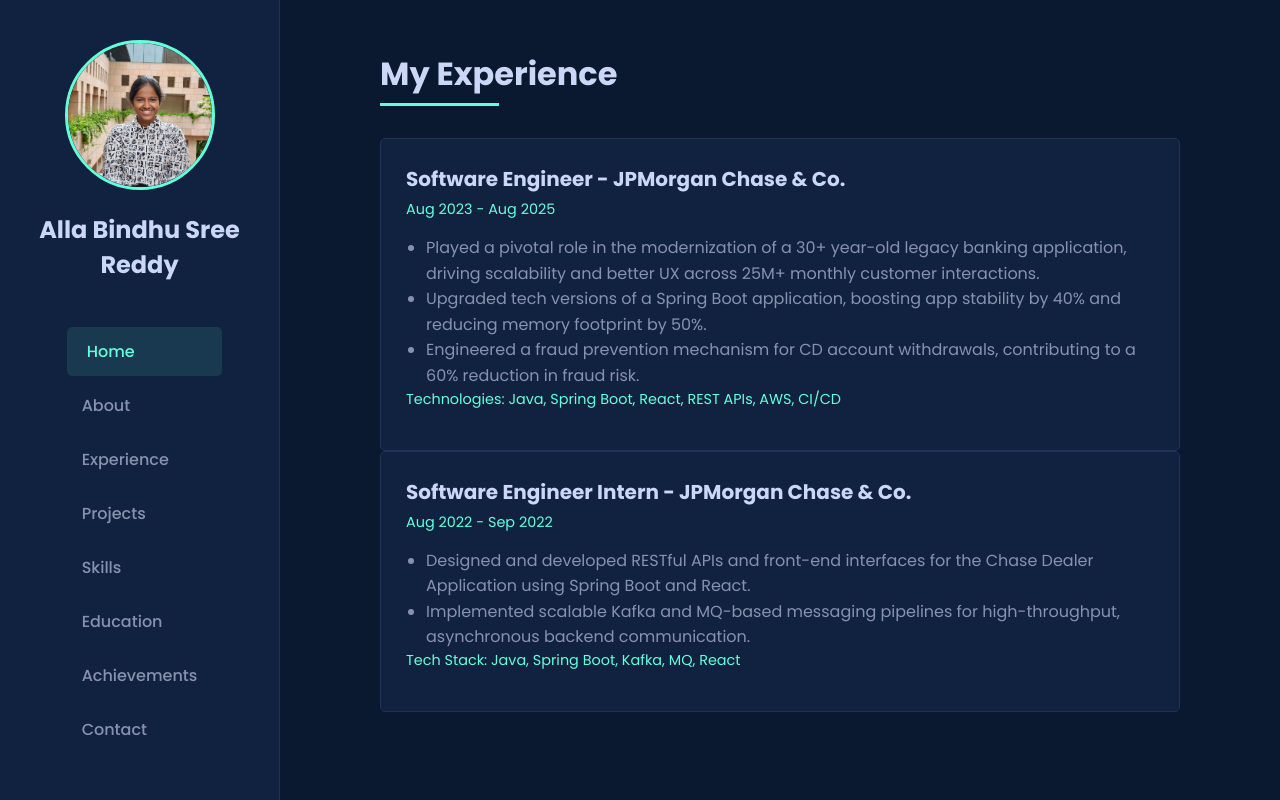
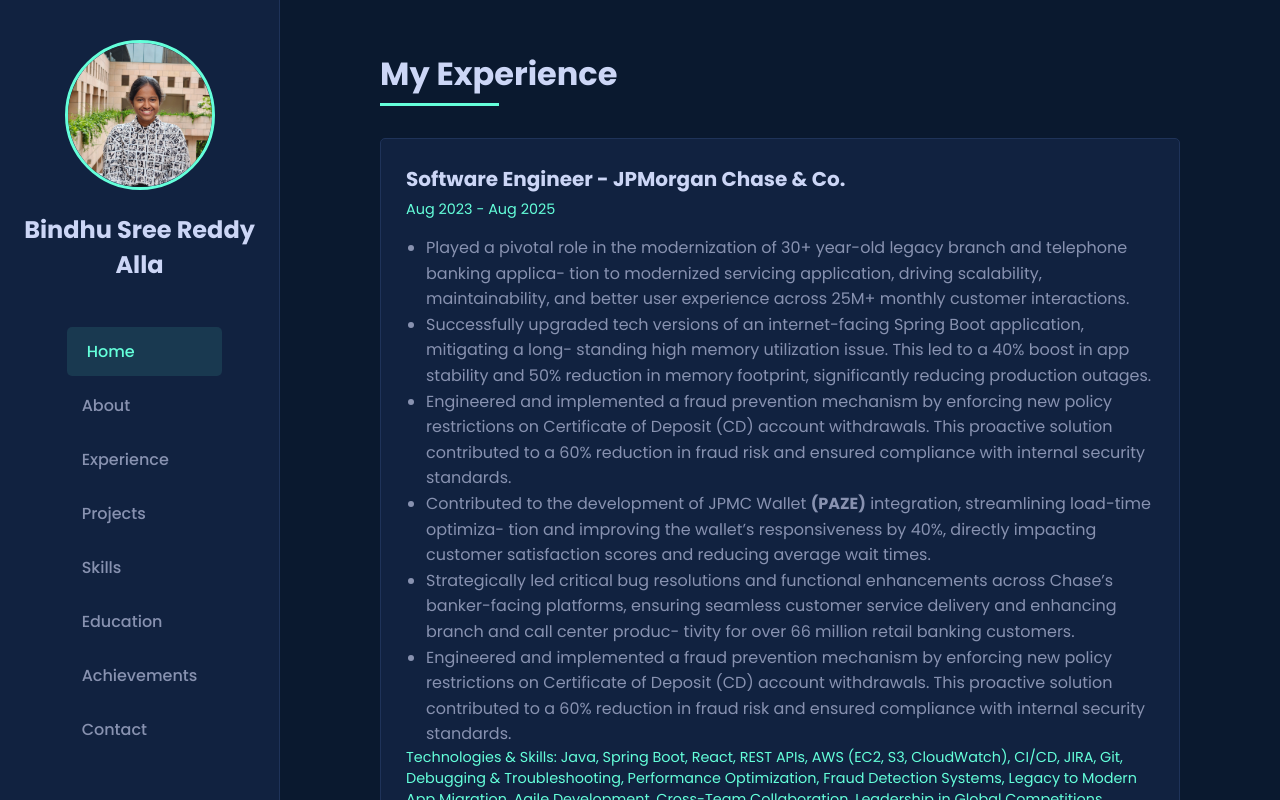
Before and after one commit to bindhusreereddy/Bindhu-Sree-Portfolio, a plain HTML site: page index.html in a window 1280 px wide. Both pictures are taken after a click on the link "Experience". Shown: the part 1490-2290 px from the top of the page. Drawn offline with nearby package versions, Linux system fonts and the light colour scheme.

Commit message:
"initial commit - basic structure"

```diff
--- a/index.html
+++ b/index.html
@@ -16,7 +16,7 @@
 <div class="sidebar">
   <div class="sidebar-header">
     <img src="BindhuPic.jpeg" alt="Alla Bindhu Sree Reddy">
-    <h1>Alla Bindhu Sree Reddy</h1>
+    <h1>Bindhu Sree Reddy Alla</h1>
   </div>
   <nav class="sidebar-nav">
     <ul>
@@ -35,7 +35,7 @@
 <div class="main-content">
   <section id="home" class="section full-height">
     <div class="home-content">
-      <h1>Hi, I'm Bindhu Reddy</h1>
+      <h1>Hi, I'm Bindhu Sree Reddy</h1>
       <h3>I am a <span class="typed-text"></span></h3>
       <div class="profiles">
         <a href="https://www.linkedin.com/in/bindhu-sree-reddy-91b0791b9" target="_blank" aria-label="LinkedIn"><i class="fab fa-linkedin-in"></i></a>
@@ -66,18 +66,22 @@
         <h3>Software Engineer - JPMorgan Chase & Co.</h3>
         <span>Aug 2023 - Aug 2025</span>
         <ul>
-          <li>Played a pivotal role in the modernization of a 30+ year-old legacy banking application, driving scalability and better UX across 25M+ monthly customer interactions.</li>
-          <li>Upgraded tech versions of a Spring Boot application, boosting app stability by 40% and reducing memory footprint by 50%.</li>
-          <li>Engineered a fraud prevention mechanism for CD account withdrawals, contributing to a 60% reduction in fraud risk.</li>
+          <li>Played a pivotal role in the modernization of 30+ year-old legacy branch and telephone banking applica- tion to modernized servicing application, driving scalability, maintainability, and better user experience across 25M+ monthly customer interactions.</li>
+          <li>Successfully upgraded tech versions of an internet-facing Spring Boot application, mitigating a long- standing high memory utilization issue. This led to a 40% boost in app stability and 50% reduction in memory footprint, significantly reducing production outages.</li>
+          <li>Engineered and implemented a fraud prevention mechanism by enforcing new policy restrictions on Certificate of Deposit (CD) account withdrawals. This proactive solution contributed to a 60% reduction in fraud risk and ensured compliance with internal security standards.</li>
+          <li>Contributed to the development of JPMC Wallet <b>(PAZE)</b> integration, streamlining load-time optimiza- tion and improving the wallet’s responsiveness by 40%, directly impacting customer satisfaction scores and reducing average wait times.</li>
+          <li>Strategically led critical bug resolutions and functional enhancements across Chase’s banker-facing platforms, ensuring seamless customer service delivery and enhancing branch and call center produc- tivity for over 66 million retail banking customers.</li>
+          <li>Engineered and implemented a fraud prevention mechanism by enforcing new policy restrictions on Certificate of Deposit (CD) account withdrawals. This proactive solution contributed to a 60% reduction in fraud risk and ensured compliance with internal security standards.</li>
         </ul>
-        <span>Technologies: Java, Spring Boot, React, REST APIs, AWS, CI/CD</span>
+        <span>Technologies & Skills: Java, Spring Boot, React, REST APIs, AWS (EC2, S3, CloudWatch), CI/CD, JIRA, Git,
+        Debugging & Troubleshooting, Performance Optimization, Fraud Detection Systems, Legacy to Modern App Migration, Agile Development, Cross-Team Collaboration, Leadership in Global Competitions</span>
       </div>
       <div class="card">
         <h3>Software Engineer Intern - JPMorgan Chase & Co.</h3>
         <span>Aug 2022 - Sep 2022</span>
         <ul>
-          <li>Designed and developed RESTful APIs and front-end interfaces for the Chase Dealer Application using Spring Boot and React.</li>
-          <li>Implemented scalable Kafka and MQ-based messaging pipelines for high-throughput, asynchronous backend communication.</li>
+          <li>Designed and developed robust RESTful APIs and dynamic front-end interfaces for the Chase Dealer Application using Spring Boot and React, streamlining bulk data upload processes and significantly enhancing dealer workflow efficiency and data accuracy.</li>
+          <li>ImplementedscalableKafkaandMQ-basedmessagingpipelinestosupporthigh-throughput,asynchronous backend communication, enabling reliable processing of large-scale data updates and improving system re- sponsiveness under load.</li>
         </ul>
         <span>Tech Stack: Java, Spring Boot, Kafka, MQ, React</span>
       </div>
```
